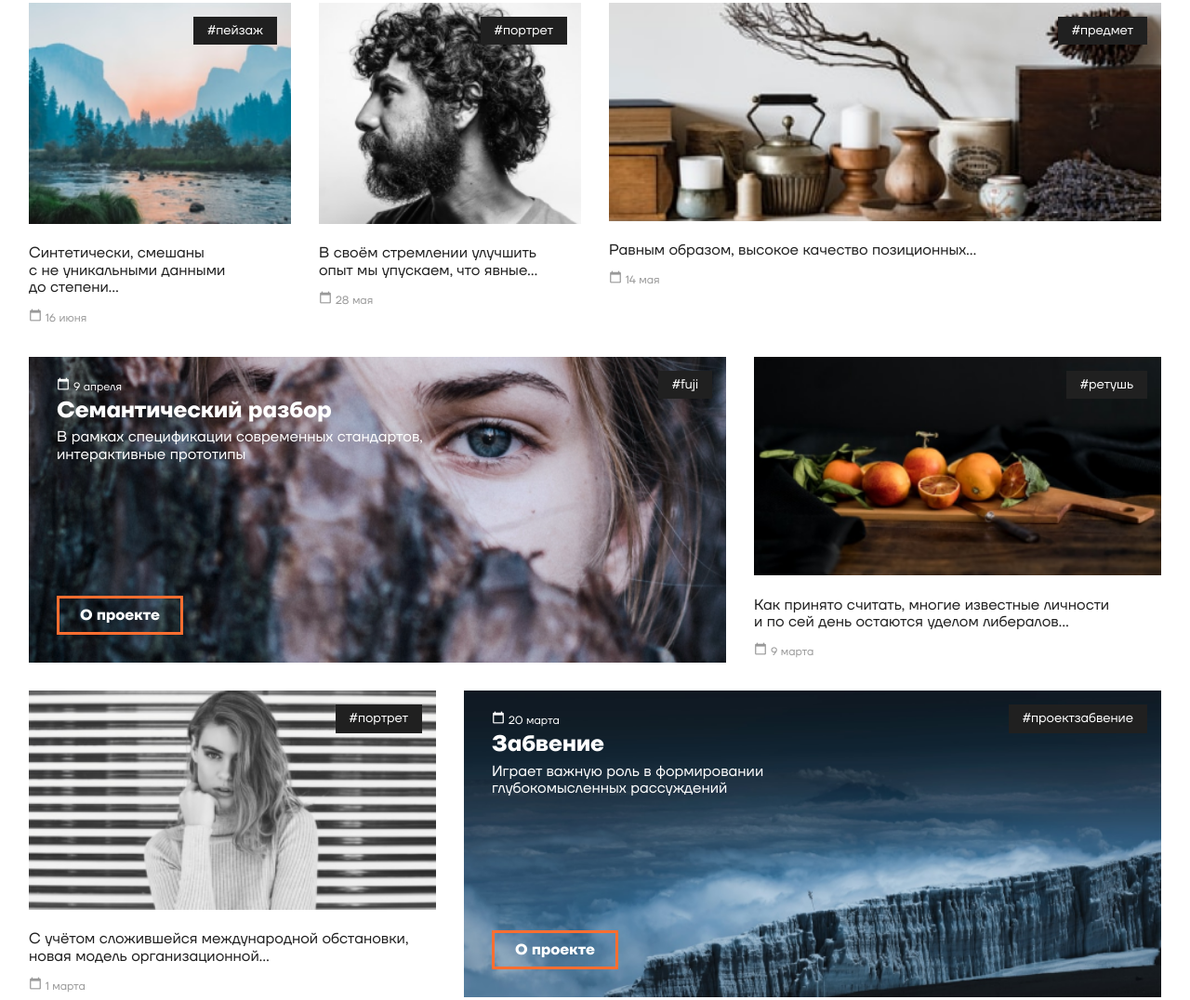
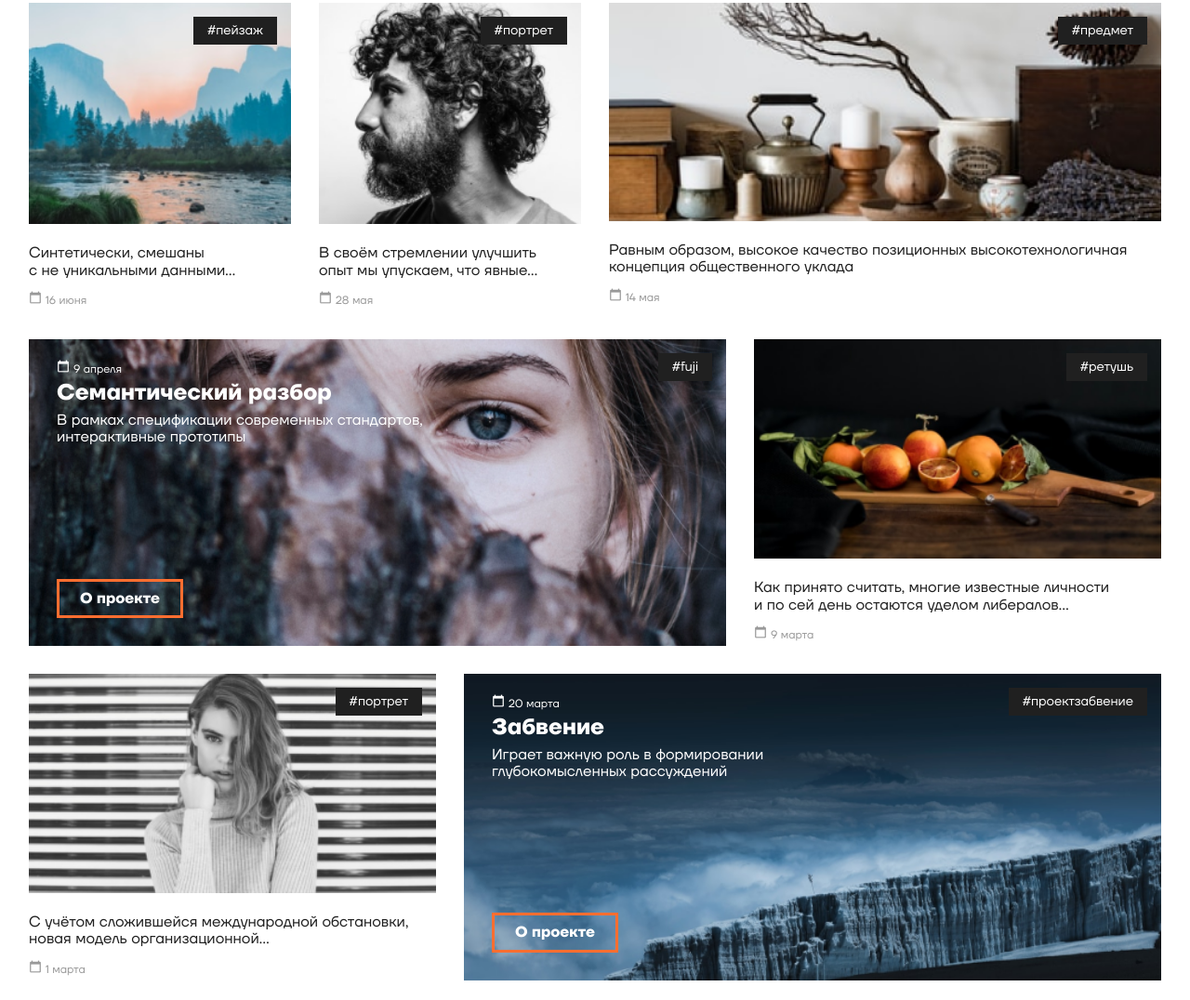
Before and after one commit to chegodaevvl/highphoto, a website: page src/index.html in a window 1280 px wide. Shown: the part 1680-2756 px from the top of the page at 93% size. Drawn offline with nearby package versions, Linux system fonts and the light colour scheme; files that its build step writes are made by us from their sources; files whose address does not match are found by name.

Commit message:
Implemenyed text cutting

```diff
--- a/src/index.html
+++ b/src/index.html
@@ -170,7 +170,7 @@
                             #предмет
                         </span>
                         <div class="projects__desc">
-                            Равным образом, высокое качество позиционных...
+                            Равным образом, высокое качество позиционных высокотехнологичная концепция общественного уклада
                         </div>
                         <div class="projects__calendar">
                             <img src="../img/calendar.png" alt="">
--- a/src/styles/_projects.scss
+++ b/src/styles/_projects.scss
@@ -26,6 +26,10 @@
 
     &__desc {
         margin-bottom: 13px;
+        -webkit-line-clamp: 3;
+        display: -webkit-box;
+        -webkit-box-orient: vertical;
+        overflow: hidden;
     }
 
     &__calendar {
@@ -121,7 +125,11 @@
             "seventh seventh seventh fifth fifth fifth fifth fifth";
         }
 
-	}
+        &__desc {
+            -webkit-line-clamp: 2;
+        }
+
+    }
 
 }
 
@@ -139,6 +147,10 @@
             "forth forth forth forth forth forth"
             "sixth sixth sixth seventh seventh seventh"
             "fifth fifth fifth fifth fifth fifth";
+        }
+
+        &__desc {
+            -webkit-line-clamp: 2;
         }
 
     }
```
